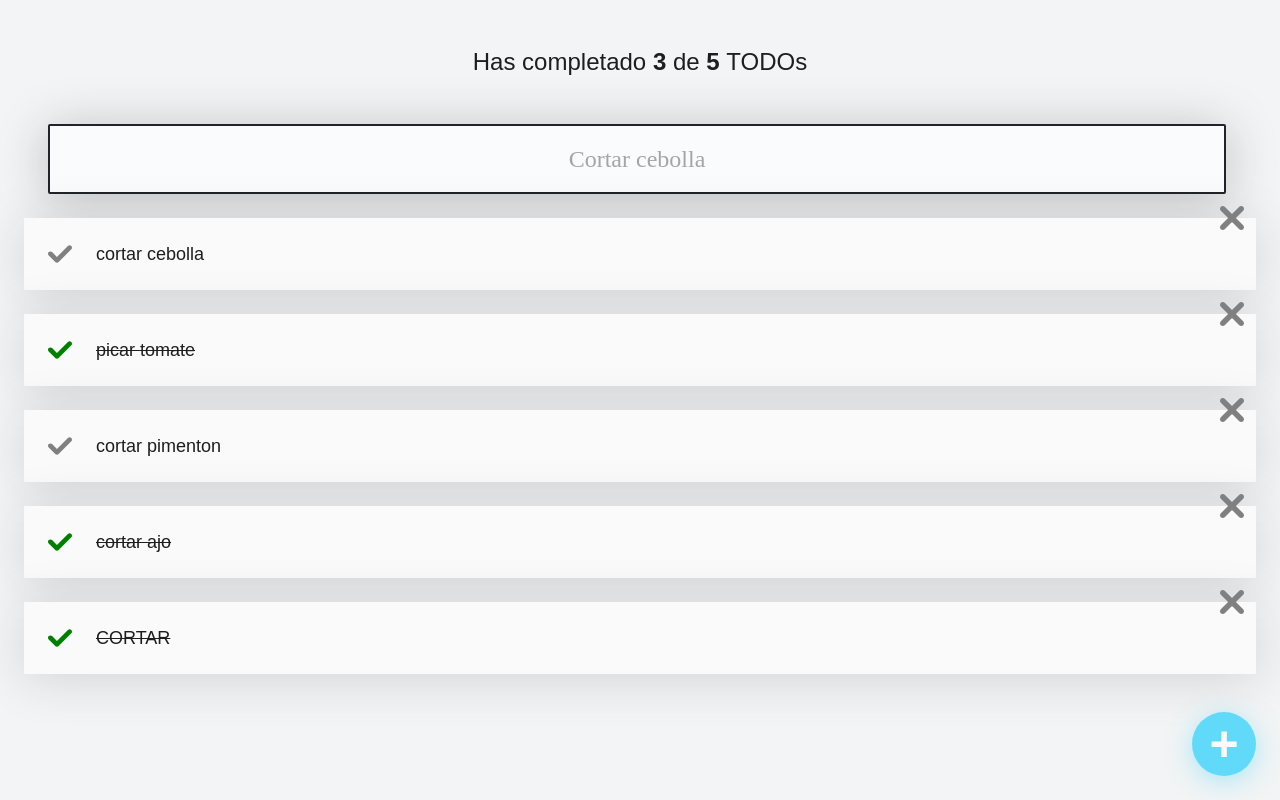
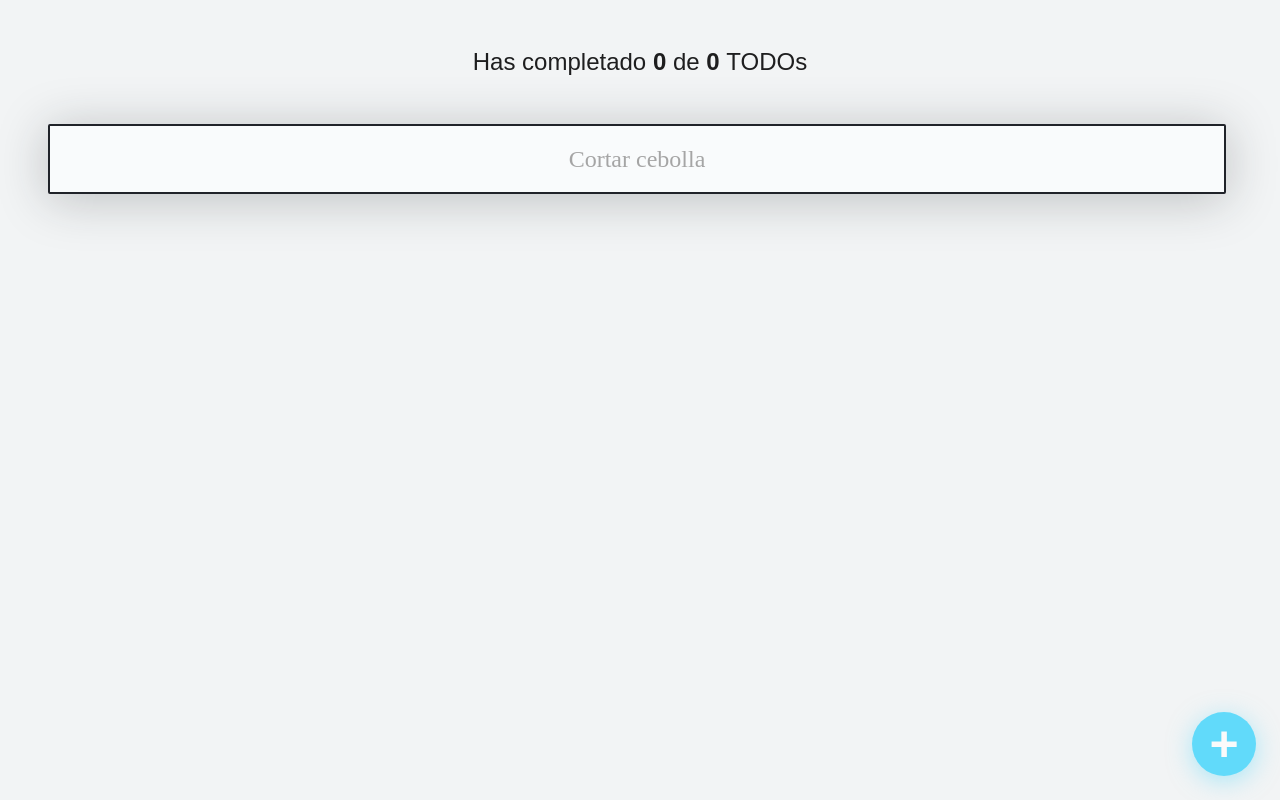
Before and after one commit to NM4TT/ToDoWithReactJs, a React (Create React App) app: page / in a window 1280 px wide. Built offline with nearby package versions, Linux system fonts and the light colour scheme.

Commit message:
Implementacion de localStorage funcionando

```diff
--- a/src/js/App.js
+++ b/src/js/App.js
@@ -5,21 +5,25 @@ import { TodoList } from './TodoList';
 import { TodoItem } from './TodoItem';
 import { CreateTodoButton } from './CreateTodoButton';
 
-const defaultTodos = [
-  {id: 0, text: 'cortar cebolla', completed: false},
-  {id: 1, text: 'picar tomate', completed: true},
-  {id: 2, text: 'cortar pimenton', completed: false},
-  {id: 3, text: 'cortar ajo', completed: true},
-  {id: 4, text: 'CORTAR', completed: true}
-];
+function App() {
 
-function App() {
+  const localStorageTodos = localStorage.getItem('TODOS_V1');
+  let parsedTodos;
+
+  //if null, if empty, any falsy JS value
+  if (!localStorageTodos) {
+    parsedTodos = [];
+    localStorage
+      .setItem('TODOS_V1', JSON.stringify(parsedTodos));
+  } else {
+    parsedTodos = JSON.parse(localStorageTodos);
+  }
 
   const [searchValue, setSearchValue]
    = React.useState('');
 
   const [todosList, setTodosList]
-   = React.useState(defaultTodos);
+   = React.useState(parsedTodos);
 
   const completedTodos = todosList.filter(todo => !!todo.completed).length;
   const totalTodos = todosList.length;
@@ -32,17 +36,21 @@ function App() {
     }
   );
 
+  function updateTodos(newTodos) {
+    localStorage.setItem('TODOS_V1', JSON.stringify(newTodos));
+    setTodosList(newTodos);
+  }
+
   function completeTodo(id) {
       const newTodos = [...todosList];
-      const todoIndex = newTodos.findIndex(todo => todo.id == id);
-      console.log('id manual: ' + id + '\n' + 'id js: ' + todoIndex);
+      const todoIndex = newTodos.findIndex(todo => todo.id === id);
       newTodos[todoIndex].completed = !newTodos[todoIndex].completed;
-      setTodosList(newTodos);
+      updateTodos(newTodos);
   }
 
   function deleteTodo(id) {
     const newTodos = [...todosList];
-    setTodosList(newTodos.filter(todo => todo.id != id));
+    updateTodos(newTodos.filter(todo => todo.id !== id));
   }
 
   return (
```
